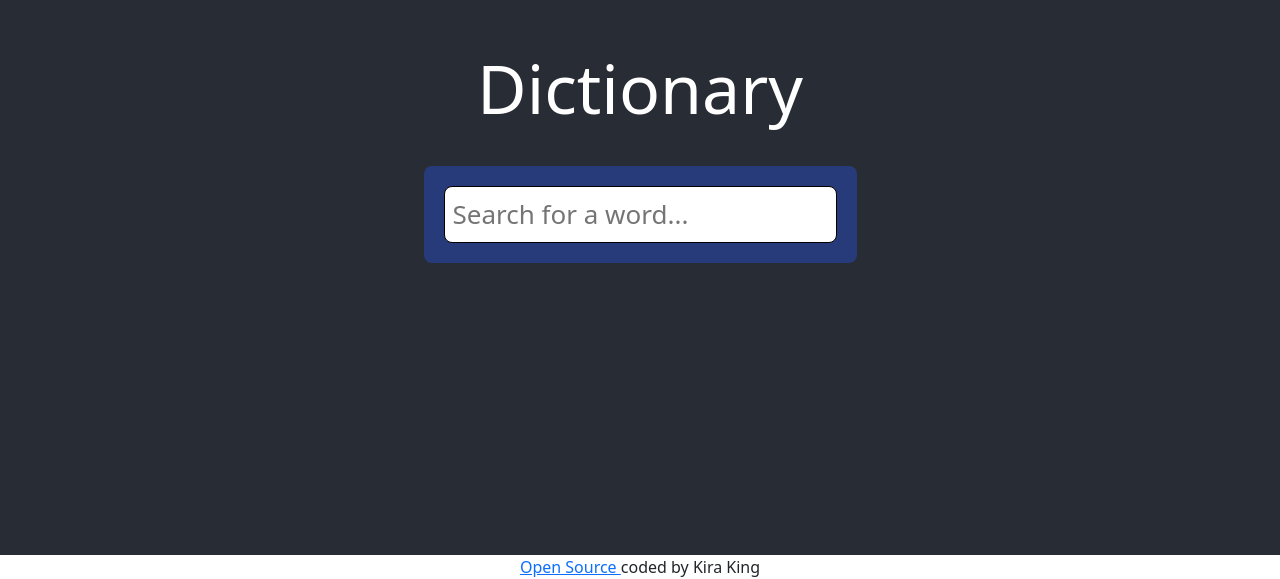
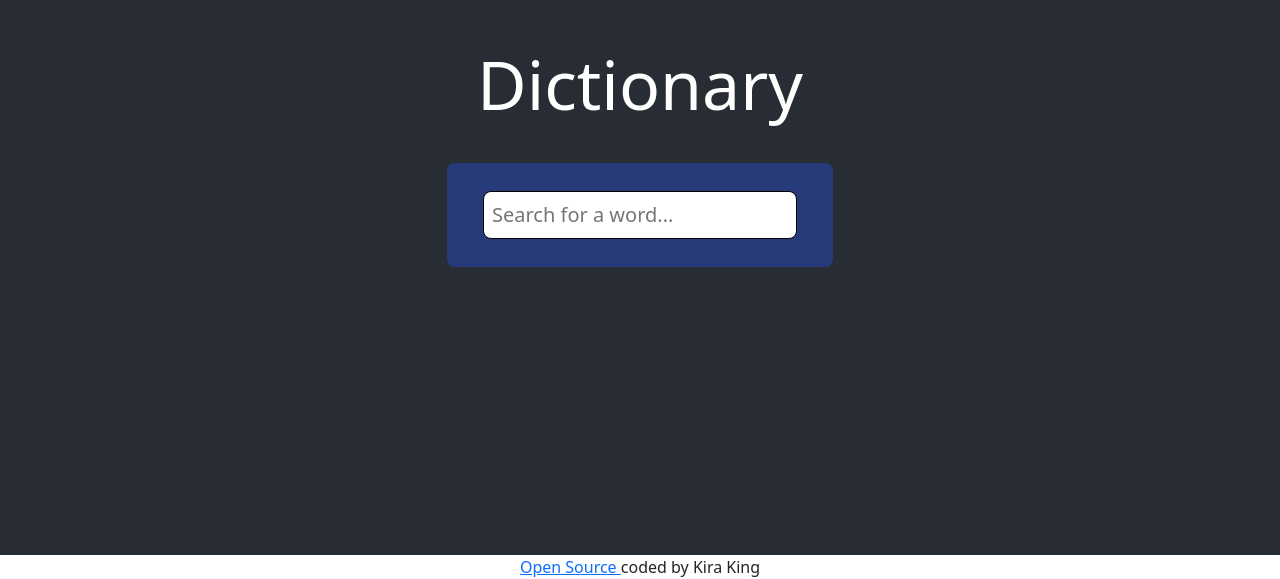
Before and after one commit to kirak98/Dictionary-app, a React (Create React App) app: page / in a window 1280 px wide. Shown: the part 245-824 px from the top of the page. Built offline with nearby package versions, Linux system fonts and the light colour scheme.

Commit message:
auto updates

```diff
--- a/src/Dictionary.js
+++ b/src/Dictionary.js
@@ -36,7 +36,7 @@ const [results, setResults] = useState (null);
     return (
         <div className="Dictionary">
             <section>
-            <form onSubmit={search}>
+            <form onSubmit={search} className="form-control-lg ">
                 <input type="search" placeholder="Search for a word..." onChange={handleKeywordChange} />
 
             </form>
```
